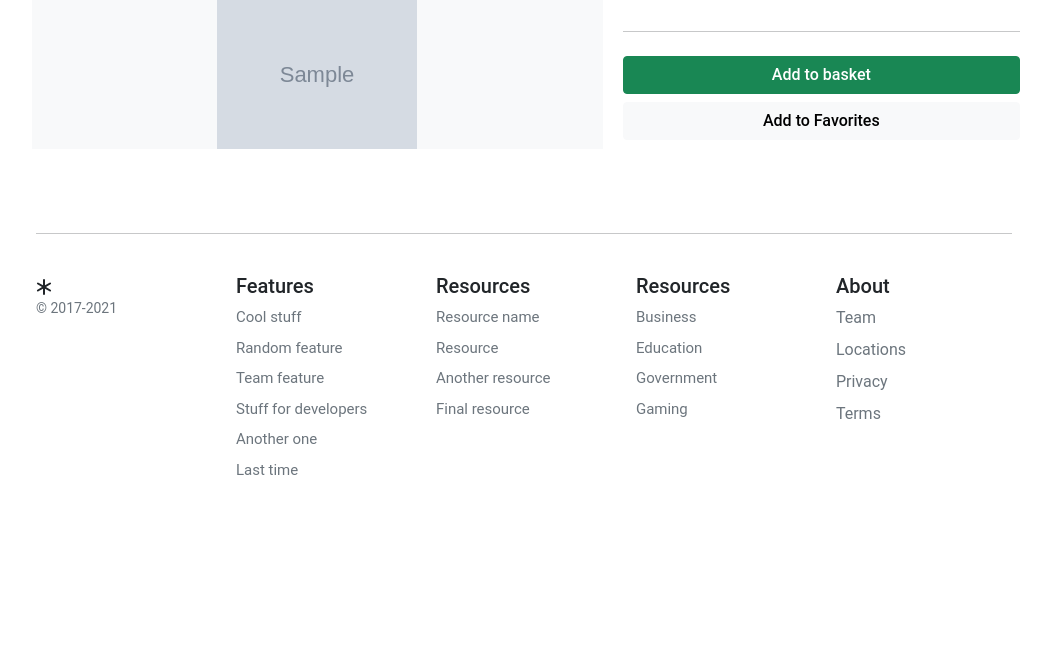
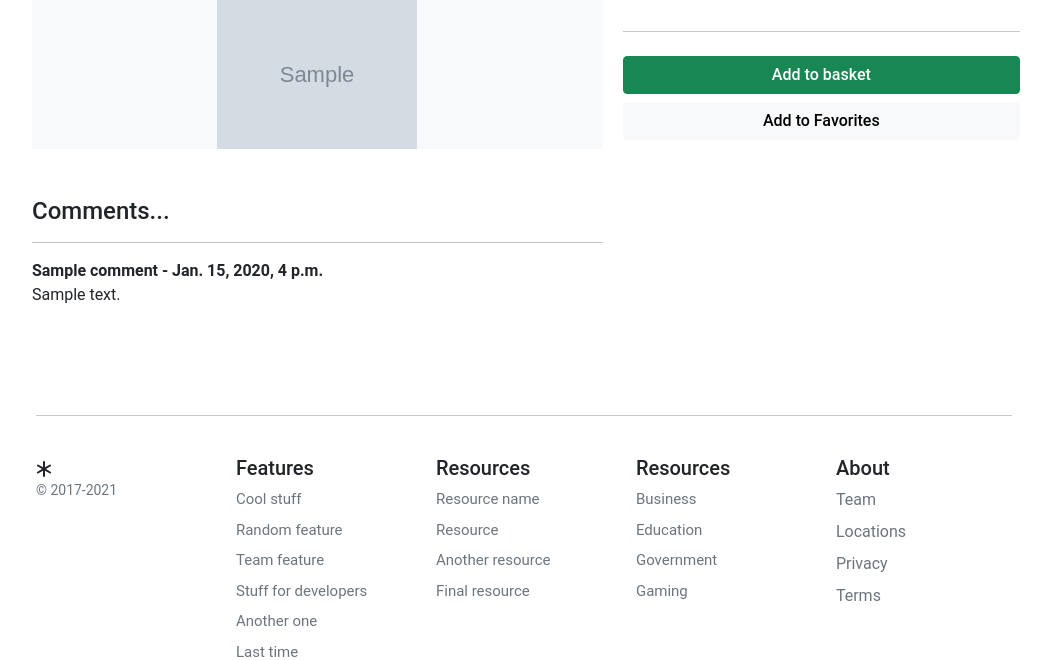
Before and after one commit to TimurBatyr/Pizza_restaurant, a Django app: a page that uses templates/base.html in a window 1280 px wide. Shown: the part 208-868 px from the top of the page, without its empty margins (116-1167 px from the left). Before the commit the page ends 683 px from the top, so only its background shows below. Run offline with Django 3.2, Linux system fonts and the light colour scheme; tables that the repository leaves empty hold one stand-in row (values such as "Sample post"); grey boxes marked "Sample" are stand-in pictures; parts of the project's set-up code (start-up, migrations or seed data) failed here and were passed over.

Commit message:
Comments part added

```diff
--- a/main/admin.py
+++ b/main/admin.py
@@ -1,5 +1,5 @@
 from django.contrib import admin
-from .models import Category, Product
+from .models import Category, Product, Comment
 
 
 @admin.register(Category)
@@ -15,3 +15,6 @@ class ProductAdmin(admin.ModelAdmin):
     list_filter = ['available']
     list_editable = ['price', 'available']
     prepopulated_fields = {'slug': ('title',)}
+
+
+admin.site.register(Comment)
--- a/main/models.py
+++ b/main/models.py
@@ -46,3 +46,13 @@ class Product(models.Model):
 
     def __str__(self):
         return self.title
+
+
+class Comment(models.Model):
+    product = models.ForeignKey(Product, related_name='comments', on_delete=models.CASCADE)
+    name = models.CharField(max_length=100)
+    body = models.TextField(blank=True)
+    date_added = models.DateTimeField(auto_now_add=True)
+
+    def __str__(self):
+        return f'{self.name}'
--- a/main/views.py
+++ b/main/views.py
@@ -16,3 +16,6 @@ def category_list(request, category_slug=None):
 def product_detail(request, slug):
     product = get_object_or_404(Product, slug=slug, available=True)
     return render(request, 'main/meal.html', {'product': product})
+
+
+#
--- a/templates/base.html
+++ b/templates/base.html
@@ -60,7 +60,7 @@
                   d="M2.5 11.5A.5.5 0 0 1 3 11h10a.5.5 0 0 1 0 1H3a.5.5 0 0 1-.5-.5zm0-4A.5.5 0 0 1 3 7h10a.5.5 0 0 1 0 1H3a.5.5 0 0 1-.5-.5zm0-4A.5.5 0 0 1 3 3h10a.5.5 0 0 1 0 1H3a.5.5 0 0 1-.5-.5z" />
               </svg>
             </div>
-            <span class="fs15 fw500">Shop</span>
+            <span class="fs15 fw500">Restaurant</span>
           </button>
 
           {% if user.is_authenticated %}
--- a/templates/main/meal.html
+++ b/templates/main/meal.html
@@ -39,6 +39,23 @@
               <h1 class="mb-0 h2 pe-4 pb-4">{{ product.title }}</h1>
               <div class="bg-light"><img class="img-fluid mx-auto d-block" width="200px" alt="Responsive image"
                   src="{{ product.image.url }}"> </div>
+<br/>
+              <br/>
+              <h4> Comments...</h4>
+              <hr>
+              {% if not product.comments.all %}
+                No Comments Yet...<a href="#">Add one</a>
+              {% else %}
+                  {% for comment in product.comments.all %}
+                  <strong>{{ comment.name}} - {{ comment.date_added }}</strong>
+                <br/>
+                {{ comment.body }}
+              <br/><br/>
+                  {% endfor %}
+              {% endif%}
+
+
+
             </div>
           </div>
         </div>
```
Also changed, not shown: templates/comment.html (added, +41 -0 lines), main/migrations/0002_comment.py (added), main/migrations/0003_comment_status.py (added), main/migrations/0004_delete_comment.py (added), main/migrations/0005_comment.py (added).
